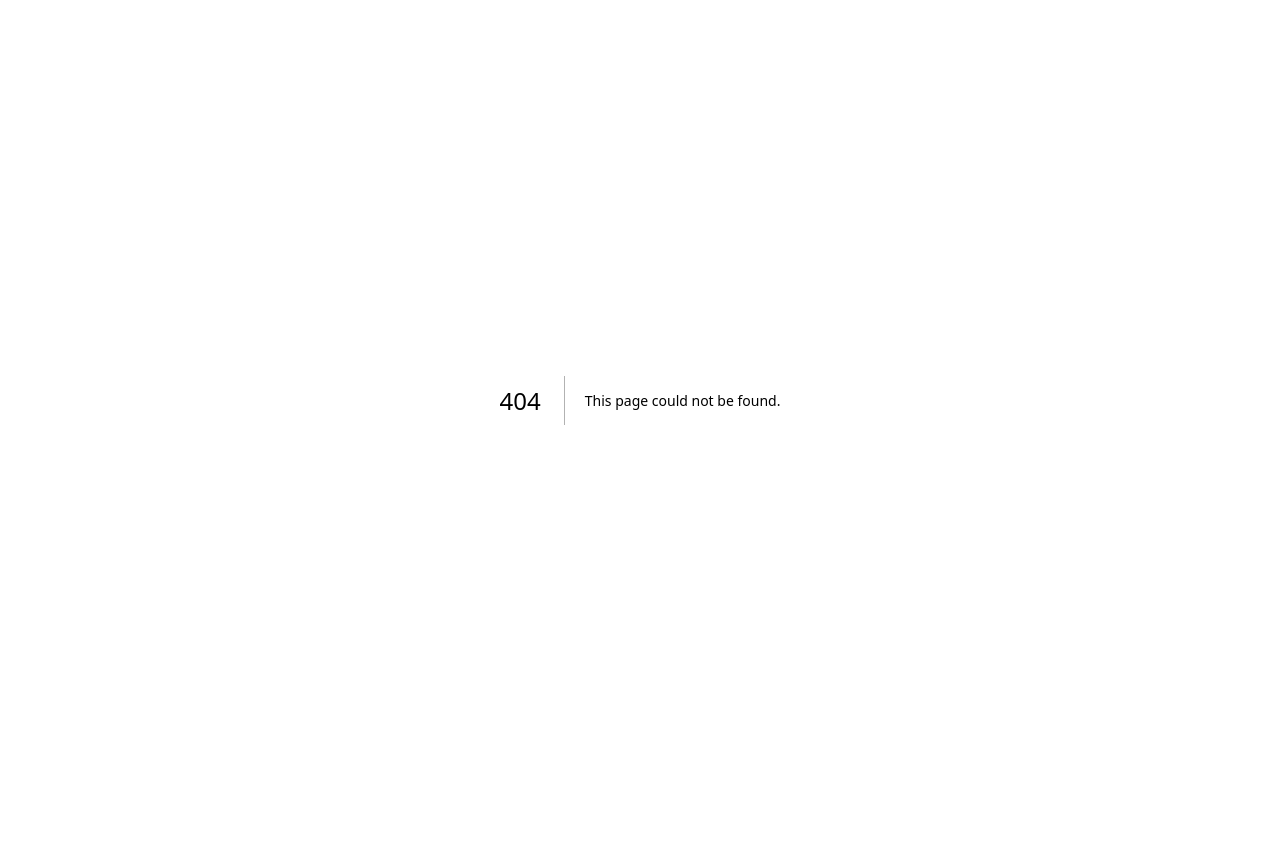
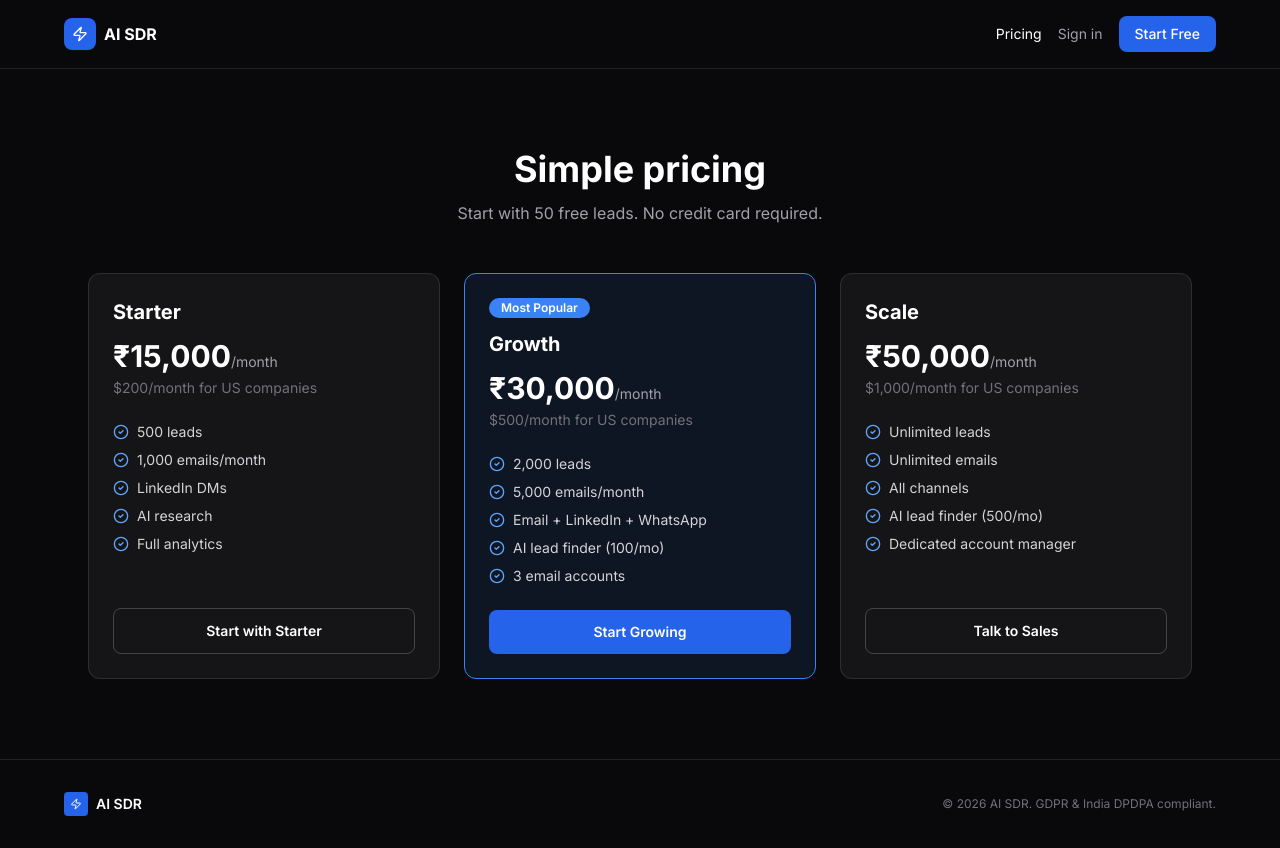
Before and after one commit to thegladiator16/aisdr, a Next.js app in the folder apps/web/: page /pricing in a window 1280 px wide. Before the commit this address had no page. Before the commit the page ends 800 px from the top, so only its background shows below. Built offline with nearby package versions, Linux system fonts and the light colour scheme.

Commit message:
fix: add missing public pages (pricing, privacy, terms) to resolve 404s

```diff
--- a/apps/web/app/(public)/page.tsx
+++ b/apps/web/app/(public)/page.tsx
@@ -138,7 +138,7 @@ export default function LandingPage() {
             Start Free (50 leads)
           </Link>
           <Link
-            href="/demo"
+            href="#how-it-works"
             className="inline-flex items-center justify-center gap-2 rounded-xl border border-white/20 px-8 py-4 text-base font-semibold hover:bg-white/5 transition-colors"
           >
             See Demo
@@ -199,7 +199,7 @@ export default function LandingPage() {
         </div>
       </section>
 
-      <section className="mx-auto max-w-6xl px-6 py-20">
+      <section id="how-it-works" className="mx-auto max-w-6xl px-6 py-20">
         <div className="text-center mb-12">
           <h2 className="text-3xl font-bold">How it works</h2>
         </div>
--- /dev/null
+++ b/apps/web/app/(public)/pricing/page.tsx
@@ -0,0 +1,139 @@
+import Link from "next/link";
+import { CheckCircle2, Zap } from "lucide-react";
+
+const PLANS = [
+  {
+    name: "Starter",
+    priceINR: "₹15,000",
+    priceUSD: "$200",
+    period: "/month",
+    features: ["500 leads", "1,000 emails/month", "LinkedIn DMs", "AI research", "Full analytics"],
+    cta: "Start with Starter",
+    href: "/sign-up?plan=starter",
+  },
+  {
+    name: "Growth",
+    priceINR: "₹30,000",
+    priceUSD: "$500",
+    period: "/month",
+    popular: true,
+    features: [
+      "2,000 leads",
+      "5,000 emails/month",
+      "Email + LinkedIn + WhatsApp",
+      "AI lead finder (100/mo)",
+      "3 email accounts",
+    ],
+    cta: "Start Growing",
+    href: "/sign-up?plan=growth",
+  },
+  {
+    name: "Scale",
+    priceINR: "₹50,000",
+    priceUSD: "$1,000",
+    period: "/month",
+    features: [
+      "Unlimited leads",
+      "Unlimited emails",
+      "All channels",
+      "AI lead finder (500/mo)",
+      "Dedicated account manager",
+    ],
+    cta: "Talk to Sales",
+    href: "/sign-up?plan=scale",
+  },
+];
+
+export default function PricingPage() {
+  return (
+    <div className="min-h-screen bg-[#09090B] text-white">
+      <nav className="border-b border-white/10 px-6 py-4">
+        <div className="mx-auto max-w-6xl flex items-center justify-between">
+          <Link href="/" className="flex items-center gap-2">
+            <div className="flex h-8 w-8 items-center justify-center rounded-lg bg-blue-600">
+              <Zap className="h-4 w-4 text-white" />
+            </div>
+            <span className="font-bold text-white">AI SDR</span>
+          </Link>
+          <div className="flex items-center gap-4">
+            <Link href="/pricing" className="text-sm text-white">
+              Pricing
+            </Link>
+            <Link href="/sign-in" className="text-sm text-zinc-400 hover:text-white transition-colors">
+              Sign in
+            </Link>
+            <Link
+              href="/sign-up"
+              className="rounded-lg bg-blue-600 px-4 py-2 text-sm font-medium hover:bg-blue-500 transition-colors"
+            >
+              Start Free
+            </Link>
+          </div>
+        </div>
+      </nav>
+
+      <section className="mx-auto max-w-6xl px-6 py-20">
+        <div className="text-center mb-12">
+          <h1 className="text-4xl font-bold">Simple pricing</h1>
+          <p className="text-zinc-400 mt-3">
+            Start with 50 free leads. No credit card required.
+          </p>
+        </div>
+        <div className="grid grid-cols-1 md:grid-cols-3 gap-6">
+          {PLANS.map(({ name, priceINR, priceUSD, period, features, cta, href, popular }) => (
+            <div
+              key={name}
+              className={`rounded-xl border p-6 flex flex-col ${
+                popular
+                  ? "border-blue-500 bg-blue-500/10"
+                  : "border-white/10 bg-white/5"
+              }`}
+            >
+              {popular && (
+                <span className="self-start rounded-full bg-blue-500 px-3 py-0.5 text-xs font-semibold mb-3">
+                  Most Popular
+                </span>
+              )}
+              <h3 className="text-xl font-bold text-white">{name}</h3>
+              <div className="mt-3 mb-6">
+                <span className="text-3xl font-bold">{priceINR}</span>
+                <span className="text-zinc-400 text-sm">{period}</span>
+                <p className="text-zinc-500 text-sm mt-1">{priceUSD}/month for US companies</p>
+              </div>
+              <ul className="space-y-2 flex-1 mb-6">
+                {features.map((f) => (
+                  <li key={f} className="flex items-center gap-2 text-sm text-zinc-300">
+                    <CheckCircle2 className="h-4 w-4 text-blue-400 shrink-0" />
+                    {f}
+                  </li>
+                ))}
+              </ul>
+              <Link
+                href={href}
+                className={`rounded-lg px-4 py-3 text-sm font-semibold text-center transition-colors ${
+                  popular
+                    ? "bg-blue-600 hover:bg-blue-500 text-white"
+                    : "border border-white/20 hover:bg-white/5 text-white"
+                }`}
+              >
+                {cta}
+              </Link>
+            </div>
+          ))}
+        </div>
+      </section>
+
+      <footer className="border-t border-white/10 px-6 py-8">
+        <div className="mx-auto max-w-6xl flex flex-col sm:flex-row items-center justify-between gap-4">
+          <div className="flex items-center gap-2">
+            <div className="flex h-6 w-6 items-center justify-center rounded bg-blue-600">
+              <Zap className="h-3 w-3 text-white" />
+            </div>
+            <span className="text-sm font-semibold">AI SDR</span>
+          </div>
+          <p className="text-xs text-zinc-500">© 2026 AI SDR. GDPR & India DPDPA compliant.</p>
+        </div>
+      </footer>
+    </div>
+  );
+}
--- /dev/null
+++ b/apps/web/app/(public)/privacy/page.tsx
@@ -0,0 +1,34 @@
+import Link from "next/link";
+import { Zap } from "lucide-react";
+
+export default function PrivacyPage() {
+  return (
+    <div className="min-h-screen bg-[#09090B] text-white">
+      <nav className="border-b border-white/10 px-6 py-4">
+        <div className="mx-auto max-w-6xl flex items-center justify-between">
+          <Link href="/" className="flex items-center gap-2">
+            <div className="flex h-8 w-8 items-center justify-center rounded-lg bg-blue-600">
+              <Zap className="h-4 w-4 text-white" />
+            </div>
+            <span className="font-bold text-white">AI SDR</span>
+          </Link>
+          <Link href="/" className="text-sm text-zinc-400 hover:text-white transition-colors">
+            Back home
+          </Link>
+        </div>
+      </nav>
+      <section className="mx-auto max-w-3xl px-6 py-20 prose prose-invert">
+        <h1 className="text-3xl font-bold mb-6">Privacy Policy</h1>
+        <p className="text-zinc-400">
+          We collect only the information needed to provide the AI SDR service, including
+          account details, campaign data, and lead information you upload. We do not sell your
+          data. Data is stored securely and processed in compliance with GDPR and India&apos;s
+          DPDPA.
+        </p>
+        <p className="text-zinc-400 mt-4">
+          For questions about this policy, contact us at support@aisdr.app.
+        </p>
+      </section>
+    </div>
+  );
+}
--- /dev/null
+++ b/apps/web/app/(public)/terms/page.tsx
@@ -0,0 +1,34 @@
+import Link from "next/link";
+import { Zap } from "lucide-react";
+
+export default function TermsPage() {
+  return (
+    <div className="min-h-screen bg-[#09090B] text-white">
+      <nav className="border-b border-white/10 px-6 py-4">
+        <div className="mx-auto max-w-6xl flex items-center justify-between">
+          <Link href="/" className="flex items-center gap-2">
+            <div className="flex h-8 w-8 items-center justify-center rounded-lg bg-blue-600">
+              <Zap className="h-4 w-4 text-white" />
+            </div>
+            <span className="font-bold text-white">AI SDR</span>
+          </Link>
+          <Link href="/" className="text-sm text-zinc-400 hover:text-white transition-colors">
+            Back home
+          </Link>
+        </div>
+      </nav>
+      <section className="mx-auto max-w-3xl px-6 py-20 prose prose-invert">
+        <h1 className="text-3xl font-bold mb-6">Terms of Service</h1>
+        <p className="text-zinc-400">
+          By using AI SDR, you agree to use the platform only for legitimate sales outreach and
+          to comply with applicable anti-spam and data protection laws (including CAN-SPAM and
+          India&apos;s DPDPA) for any leads you contact.
+        </p>
+        <p className="text-zinc-400 mt-4">
+          Subscriptions are billed monthly per the plan you select and can be cancelled at any
+          time from your account settings.
+        </p>
+      </section>
+    </div>
+  );
+}
```
